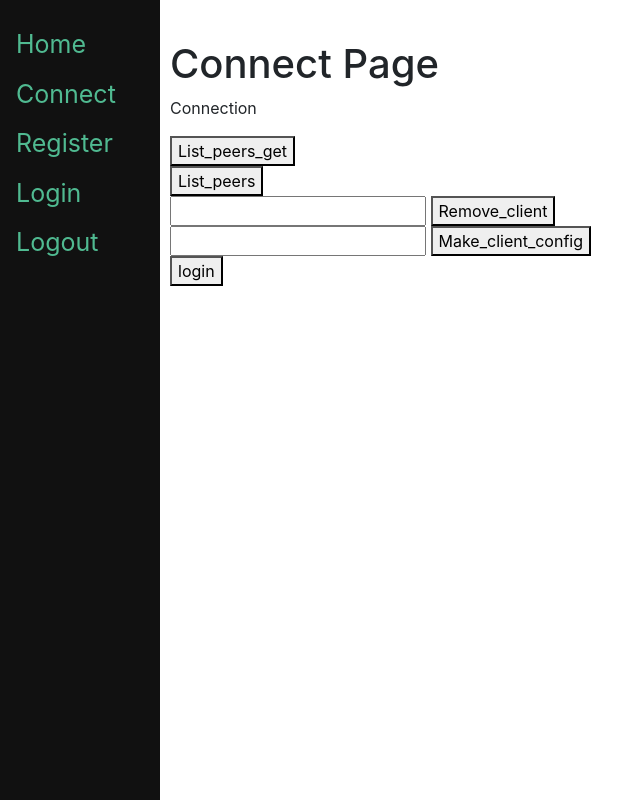
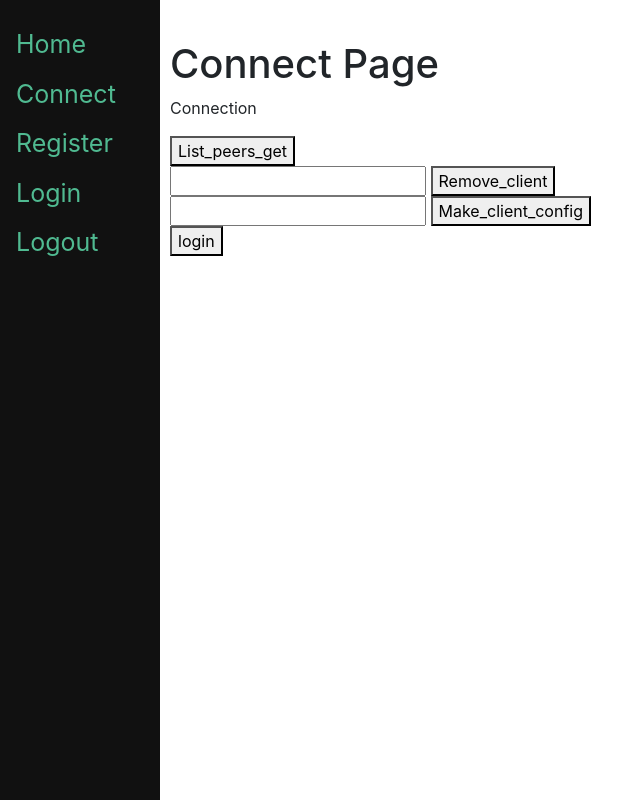
Before and after one commit to NathanBlais/CSE-120-Cisco3, a Django app: page /connect/ in a window 1280 px wide. Shown: the whole page, without its empty margins (0-640 px from the left). Run offline with Django 3.2, Linux system fonts and the light colour scheme; some libraries are stand-ins or nearby versions.

Commit message:
Update connect.html

```diff
--- a/templates/connect.html
+++ b/templates/connect.html
@@ -9,11 +9,6 @@
                         {% csrf_token %}
                         <button type = "submit" name ="list_peers_get">List_peers_get</button>
                 </form>
-                <form method="post">
-                        {% csrf_token %}
-                        <button type = "submit" name ="list_peers">List_peers</button>
-                </form>
-
 
                 <form method="post">
                         {% csrf_token %}
```
